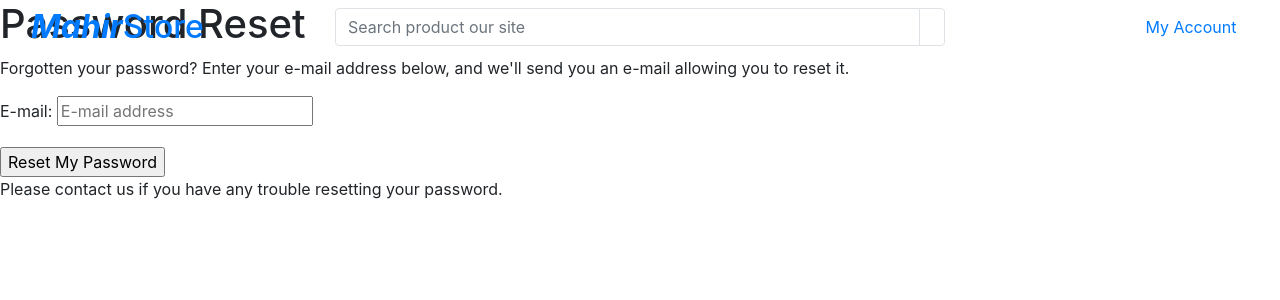
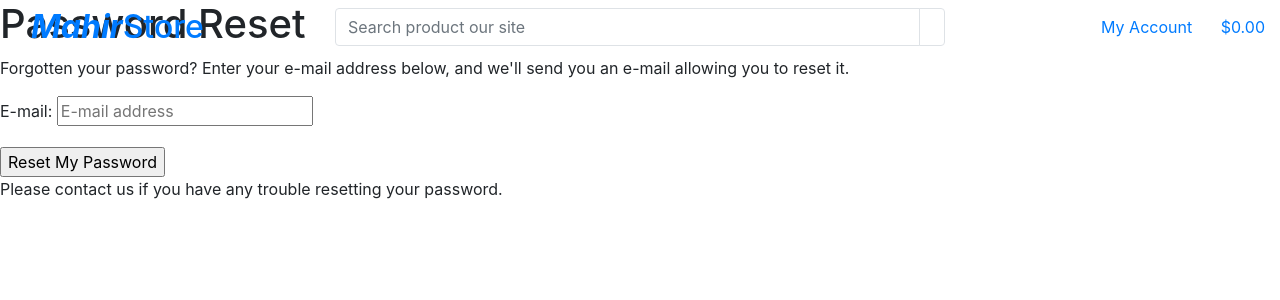
Before and after one commit to mamuzaan/portfolio_p5_store, a Django app: page /accounts/password/reset/ in a window 1280 px wide. Shown: the top 300 px of the page. Run offline with Django 3.2, Linux system fonts and the light colour scheme; parts of the project's set-up code (start-up, migrations or seed data) failed here and were passed over.

Commit message:
Added shopping bag to main page header

```diff
--- a/templates/base.html
+++ b/templates/base.html
@@ -75,7 +75,18 @@
                         </div>
                     </li>
                     <li class="list-inline-item">
-
+                        <a href="{% if grand_total %}text-info font-weight-bold{% else %}text-black{% endif %} nav-link" href="">
+                            <div class="text-center">
+                                <div><i class="fas fa-shopping-bag fa-lg"></i></div>
+                                <p class="my-0">
+                                    {% if grand_total %}
+                                        ${{ grand_total|floatformat:2 }}
+                                    {% else %}
+                                        $0.00
+                                    {% endif %}
+                                </p>
+                            </div>
+                        </a>
                     </li>
                 </ul>
             </div>
```
